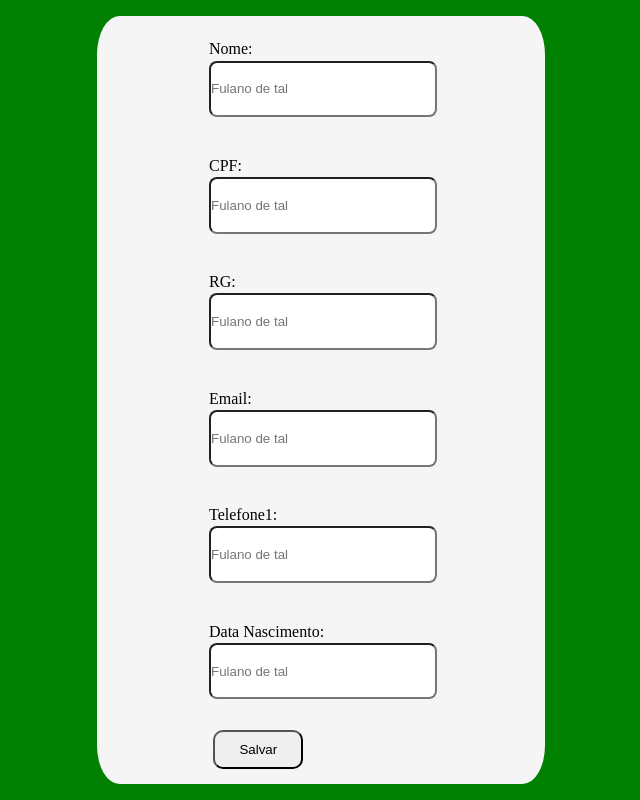
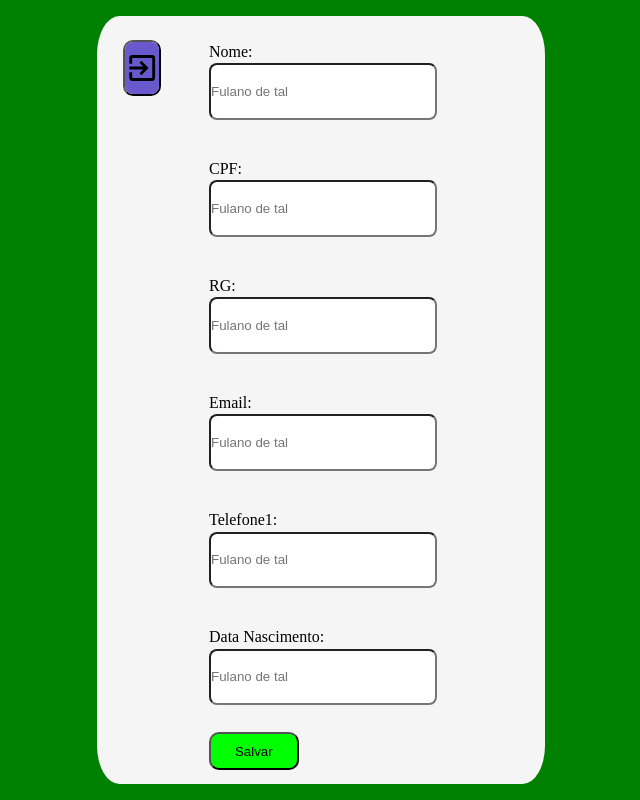
Before and after one commit to FelipePereiradeGodoy/Web_React, a React (Create React App) app: page /cadastroCliente in a window 1280 px wide. Shown: the whole page, without its empty margins (319-959 px from the left). Built offline with nearby package versions, Linux system fonts and the light colour scheme.

Commit message:
Adicionado bibliote para tratar datas "date-fns". Adicionado componente MenuNavBar. Adicionado page de listagem de cliente já pegando os dados da API e passando para GRID. Adicionado Botao de voltar na page de cadastro de clientes.

```diff
--- a/package.json
+++ b/package.json
@@ -10,6 +10,7 @@
     "@testing-library/react": "^11.1.0",
     "@testing-library/user-event": "^12.1.10",
     "axios": "^0.21.1",
+    "date-fns": "^2.21.2",
     "react": "^17.0.2",
     "react-dom": "^17.0.2",
     "react-router-dom": "^5.2.0",
--- /dev/null
+++ b/src/components/menuNavBar/index.jsx
@@ -0,0 +1,55 @@
+import React from 'react';
+import { useHistory } from 'react-router';
+import ExitToAppIcon from '@material-ui/icons/ExitToApp';
+import AddBoxIcon from '@material-ui/icons/AddBox';
+import EditIcon from '@material-ui/icons/Edit';
+import DeleteForeverIcon from '@material-ui/icons/DeleteForever';
+
+
+const MenuNavBar = ({ ...rest }) => {
+    const history = useHistory();
+
+    const handleExit = () => {
+        const { urlExit } = rest;
+        history.push(urlExit);
+    }
+
+    const handleRegistration = () => {
+        const { urlRegistration } = rest;
+        history.push(urlRegistration);
+    }
+
+    const handleEdit = () => {
+
+    }
+
+    const handleDelete = () => {
+
+    }
+
+
+    return (
+        <>
+            <div className="menuNavBar-block" >
+                <button id="btn-menuNavBar-exit" className="btn-menuNavBar" onClick={handleExit}>
+                    <ExitToAppIcon id="icons-menuNavBar-exit" className="icons-menuNavBar" />
+                </button>
+
+                <button id="btn-menuNavBar-registration" className="btn-menuNavBar" onClick={handleRegistration}>
+                    <AddBoxIcon id="icons-menuNavBar-registration" className="icons-menuNavBar" />
+                </button>
+
+                <button id="btn-menuNavBar-edit" className="btn-menuNavBar" onClick={handleEdit}>
+                    <EditIcon id="icons-menuNavBar-edit" className="icons-menuNavBar" />
+                </button>
+
+                <button id="btn-menuNavBar-delete" className="btn-menuNavBar" onClick={handleDelete}>
+                    <DeleteForeverIcon id="icons-menuNavBar-delete" className="icons-menuNavBar" />
+                </button>
+
+            </div>
+        </>
+    );
+}
+
+export default MenuNavBar;
--- a/src/pages/listCustomers/index.jsx
+++ b/src/pages/listCustomers/index.jsx
@@ -1,58 +1,73 @@
-import React, { useEffect } from 'react';
+import React, { useEffect, useState } from 'react';
 import { DataGrid } from '@material-ui/data-grid';
+import { format } from 'date-fns';
+import MenuNavBar from '../../components/menuNavBar/index';
 import api from '../../services/api';
 import './styles.css';
 
 
+const columns = [
+    { field: 'idCliente', headerName: 'idCliente', width: 110 },
+    { field: 'nome', headerName: 'Nome', width: 130 },
+    { field: 'cpf', headerName: 'CPF', width: 130 },
+    { field: 'rg', headerName: 'RG', type: '', width: 130 },
+    { field: 'email', headerName: 'Email', type: '', width: 130 },
+    { field: 'telefone1', headerName: 'Telefone1', type: '', width: 130 },
+    { field: 'dataNasc', headerName: 'Data Nascimento', type: '', width: 170 },
+];
+
+
 const ListCustomers = () => {
-    const cpfCliente = "xxx.xxx.xxx-xx";
+    const [rows, setRows] = useState([]);
+    const [idClienteSelecionados, setIdClienteSelecionados] = useState([]);
+
 
     useEffect(() => {
         // auto invoked
         (async () => {
             try {
                 const response = await api.get('clientes')
-                console.log(response.data)
+
+                response.data.map((customer) => {
+                    return customer.dataNasc = format(new Date(customer.dataNasc), 'dd/MM/yyyy');
+                });
+
+                setRows(response.data);
             } catch (error) {
-                console.log(error)
+                console.log(error);
             }
         })()
+
     }, []);
 
 
-    const columns = [
-        { field: 'idCliente', headerName: 'idCliente', width: 110 },
-        { field: 'nome', headerName: 'Nome', width: 130 },
-        { field: 'cpf', headerName: 'CPF', width: 130 },
-        { field: 'rg', headerName: 'RG', type: '', width: 130 },
-        { field: 'email', headerName: 'Email', type: '', width: 130 },
-        { field: 'telefone1', headerName: 'Telefone1', type: '', width: 130 },
-        { field: 'dataNasc', headerName: 'Data Nascimento', type: '', width: 170 },
-    ];
+    const addIdClienteSelected = (cellSelection) => {
+        try {
+            const { idCliente } = cellSelection.row; //pego o id da linha selecionada
+            const newListIdCliente = idClienteSelecionados.slice(); // copio o array do meu state que está inicialmente vazio
 
-    const rows = [
-        { idCliente: 0, nome: 'Jon', cpf: '000.000.000-00' },
-        { idCliente: 1, nome: 'Cersei', cpf: '111.111.111-11' },
-        { idCliente: 2, nome: 'Jaime', cpf: '222.222.222-22' },
-        { idCliente: 3, nome: 'Arya', cpf: '333.333.333-22' },
-        { idCliente: 4, nome: 'Daenerys', cpf: cpfCliente },
-        { idCliente: 5, nome: 'Fon', cpf: cpfCliente },
-        { idCliente: 6, nome: 'Ferrara', cpf: cpfCliente },
-        { idCliente: 7, nome: 'Rossini', cpf: cpfCliente },
-        { idCliente: 8, nome: 'Harvey', cpf: cpfCliente },
-        { idCliente: 9, nome: 'Batman', cpf: cpfCliente },
-    ];
+            newListIdCliente.push(idCliente); // Adiciono o idCliente no array copia
+            setIdClienteSelecionados(newListIdCliente); // Atualiza meu estado
+            //setIdClienteSelecionados([...idClienteSelecionados, idCliente]); SPREAD OPERATOR, utilizando está linha podemos
+            //                                                              retirar as linhas 49 e 51.
+        } catch (error) {
+            console.log(error);
+        }
+
+    }
+
 
 
     return (
         <div id="listCustomers-block">
 
-            <div className="menuNavBar-block" >
-                {/* Componente Menu NavBar */}
-            </div>
+            <MenuNavBar
+                urlExit="/"
+                urlRegistration="cadastroCliente"
+            />
 
             <div className="table-listCustomers-block">
-                <DataGrid getRowId={(rows) => rows.idCliente} rows={rows} columns={columns} pageSize={7} checkboxSelection />
+                <DataGrid getRowId={(rows) => rows.idCliente} rows={rows} columns={columns} pageSize={7} checkboxSelection onCellClick={addIdClienteSelected} />
             </div>
 
         </div>
--- a/src/pages/listCustomers/styles.css
+++ b/src/pages/listCustomers/styles.css
@@ -8,17 +8,80 @@
 }
 
 .table-listCustomers-block {
-    background: pink;
-    height: 500px;
+    background: rgb(255,255,240);
+    height: 90%;
     width: 100%;
+    border: none;
+    margin: 0%;
+    padding: 0%;
     display: flex;
     justify-content: center;
     align-items: center;
 }
 
 .menuNavBar-block {
-    background: blue;
-    height: 20%;
+    background: rgba(28,28,28, 0.8);
+    height: 10%;
     width: 100%;
+    margin: 0%;
+    padding: 0%;
+    border: none;
     display: flex;
+    justify-content: space-around;
+    align-items: center;
 }
+
+.btn-menuNavBar {
+    width: 3%;
+    height: 50%;
+    margin: 0%;
+    padding: 0%;
+    display: flex;
+    justify-content: center;
+    align-items: center;
+    border-radius: 8px;
+}
+
+#btn-menuNavBar-exit {
+    position: relative;
+}
+
+#btn-menuNavBar-registration {
+    position: relative;
+}
+
+#btn-menuNavBar-edit {
+    position: relative;
+
+}
+
+#btn-menuNavBar-delete {
+    position: relative;
+    justify-self: flex-start;
+}
+
+.icons-menuNavBar {
+    width: 100% !important;
+    height: 100% !important;
+    border-radius: 8px;
+}
+
+#icons-menuNavBar-exit {
+    background-color: rgb(105,89,205);
+}
+
+#icons-menuNavBar-registration {
+    background-color: rgba(0,255,0);
+}
+
+#icons-menuNavBar-registration:hover {
+    background-color: rgba(50,205,50);
+}
+
+#icons-menuNavBar-edit {
+    background-color: rgb(255, 166, 0);
+}
+
+#icons-menuNavBar-delete {
+    background-color: red;
+}
--- a/src/pages/registrationCustomers/index.jsx
+++ b/src/pages/registrationCustomers/index.jsx
@@ -1,9 +1,12 @@
 import React, { useState } from 'react';
 import Input from '../../components/input/index';
+import ExitToAppIcon from '@material-ui/icons/ExitToApp';
 import api from '../../services/api';
 import './styles.css';
+import { useHistory } from 'react-router';
 
 const RegistrationCustomers = () => {
+    const history = useHistory();
     const [nome, setNome] = useState("");
     const [cpf, setCpf] = useState("");
     const [rg, setRg] = useState("");
@@ -25,7 +28,6 @@ const RegistrationCustomers = () => {
             });
     }
 
-
     const returnObjCliente = () => {
         const cliente = {
             nome: nome,
@@ -42,6 +44,11 @@ const RegistrationCustomers = () => {
     return (
         <div className="page-registrationCustomers-block">
             <form id="form-registrationCustomers" onSubmit={handleInsertCliente}>
+
+                <button id="btn-registration-exit" className="btn-menuNavBar" onClick={() => { history.push("listaClientes") }}>
+                    <ExitToAppIcon id="icons-menuNavBar-exit" className="icons-menuNavBar" />
+                </button>
+
 
                 <Input
                     type="text"
--- a/src/pages/registrationCustomers/styles.css
+++ b/src/pages/registrationCustomers/styles.css
@@ -28,7 +28,7 @@
     width: 50%;
     margin: 0%;
     padding: 0%;
-    margin-top: 2%;
+    margin-top: 3%;
 }
 
 .label-block-registrationCustomers {
@@ -46,6 +46,7 @@
 }
 
 .btn-salvar-registrationCustomers{
+    background-color: rgba(0,255,0);
     margin: 0%;
     padding: 0%;
     height: 5%;
@@ -55,5 +56,21 @@
     justify-content: center;
     align-items: center;
     position: relative;
-    right: 14%;
+    right: 15%;
 }
+
+.btn-salvar-registrationCustomers:hover{
+    background-color: rgba(50,205,50);
+}
+
+#btn-registration-exit {
+    width: 3%;
+    height: 7%;
+    align-self: flex-start;
+    position: absolute;
+    margin: 0%;
+    margin-left: 2%;
+    padding: 0%;
+    top: 5%;
+    border-radius: 10px !important;
+}
```
Also changed, not shown: src/index.js (line endings or trailing spaces), 2 other files (tests, documents, lock files or other folders).
